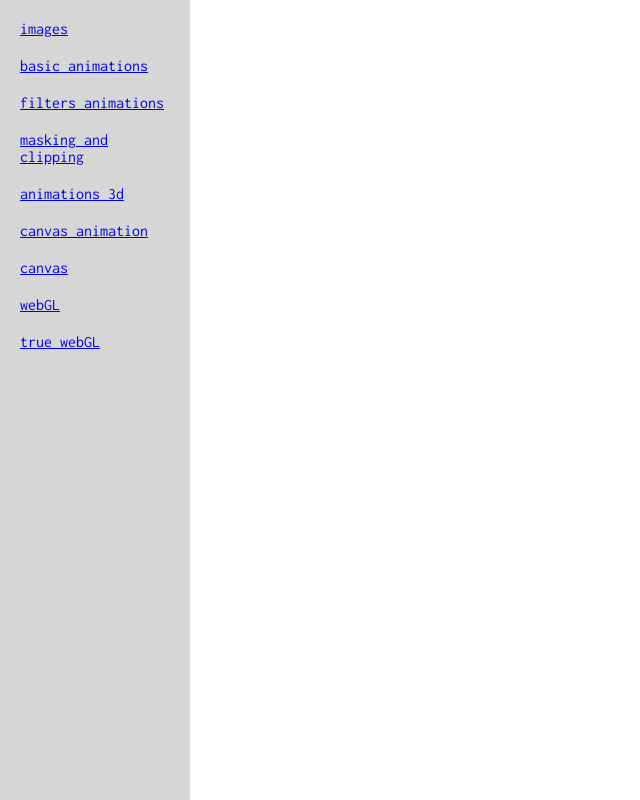
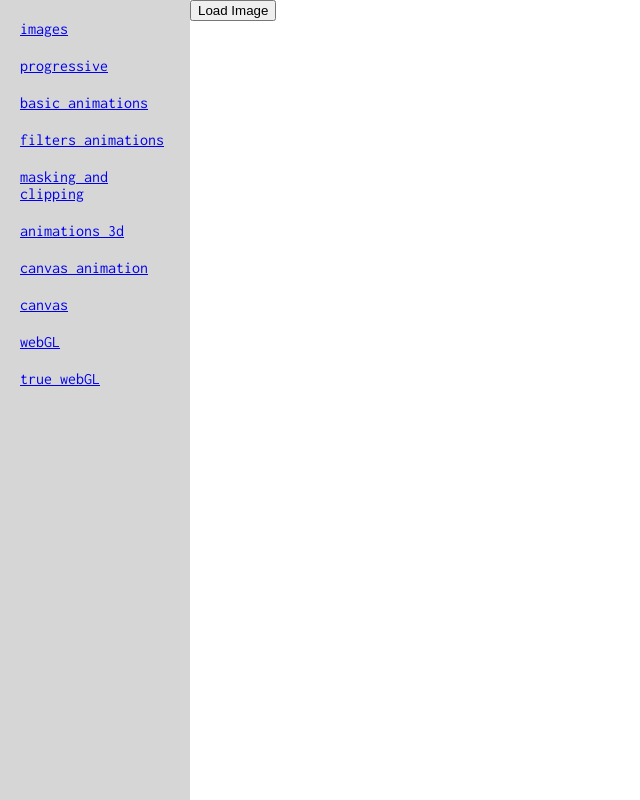
Before and after one commit to HellSquirrel/martians-animation, a React app: page /progressive in a window 1280 px wide. Shown: the whole page, without its empty margins (0-640 px from the left). Built offline with nearby package versions, Linux system fonts and the light colour scheme.

Commit message:
add single progressive page

```diff
--- a/src/App.js
+++ b/src/App.js
@@ -1,6 +1,7 @@
 import React, { Component } from "react";
 import { BrowserRouter, Route, Link } from "react-router-dom";
 import Images from "./Images";
+import Progressive from "./Progressive";
 import BasicAnimations from "./BasicAnimations";
 import FiltersAnimations from "./FiltersAnimations";
 import ClipAndMaskAnimations from "./ClipAndMaskAnimations";
@@ -20,6 +21,9 @@
           <nav className="navigation">
             <Link to="/images" className="link">
               images
+            </Link>
+            <Link to="/progressive" className="link">
+              progressive
             </Link>
             <Link to="/basicAnimations" className="link">
               basic animations
@@ -49,6 +53,7 @@
           </nav>
           <div className="content">
             <Route path="/images" exact component={Images} />
+            <Route path="/progressive" exact component={Progressive} />
             <Route path="/basicAnimations" exact component={BasicAnimations} />
             <Route
               path="/filtersAnimations"
--- /dev/null
+++ b/src/Progressive.js
@@ -0,0 +1,13 @@
+import React, { useState } from "react";
+import Cat from "./images/cat.jpg";
+
+const Progressive = () => {
+  const [image, setImage] = useState(false);
+  return (
+    <div>
+      <button onClick={() => setImage(true)}>Load Image</button>
+      {image && <img src={Cat} />}
+    </div>
+  );
+};
+export default Progressive;
```
